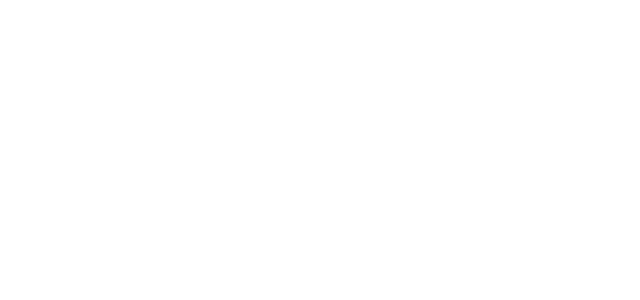
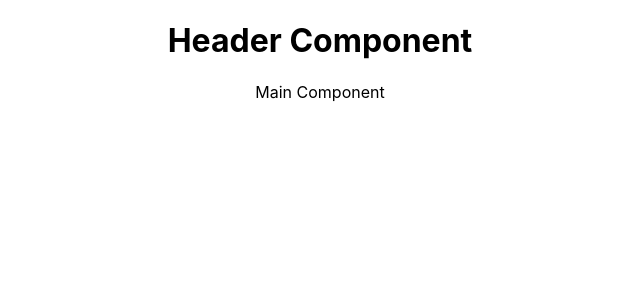
Before and after one commit to daydin14/people-api-frontend, a React (Create React App) app: page / in a window 1280 px wide. Shown: the top 300 px of the page, without its empty margins (320-960 px from the left). Built offline with nearby package versions, Linux system fonts and the light colour scheme.

Commit message:
Base components setup

```diff
--- a/src/App.js
+++ b/src/App.js
@@ -1,8 +1,17 @@
 import './App.css';
+import Header from './components/Header';
+import Main from './components/Main';
+import index from './pages/index';
+import show from './pages/show';
 
 function App() {
   return (
-    <div className="App"></div>
+    <div className="App">
+      <Header/>
+      <Main/>
+      <index/>
+      <show/>
+    </div>
   );
 }
 
--- /dev/null
+++ b/src/components/Header.js
@@ -0,0 +1,7 @@
+const Header = (props) => {
+    return (
+        <h1>Header Component</h1>
+    )
+};
+
+export default Header;
--- /dev/null
+++ b/src/components/Main.js
@@ -0,0 +1,7 @@
+const Main = (props) => {
+    return (
+        <main>Main Component</main>
+    )
+};
+
+export default Main;
--- /dev/null
+++ b/src/pages/index.js
@@ -0,0 +1,7 @@
+const index = (props) => {
+  return (
+    <div>index</div>
+  )
+}
+
+export default index;
--- /dev/null
+++ b/src/pages/show.js
@@ -0,0 +1,7 @@
+function show(props) {
+  return (
+    <div>show</div>
+  )
+}
+
+export default show;
```
